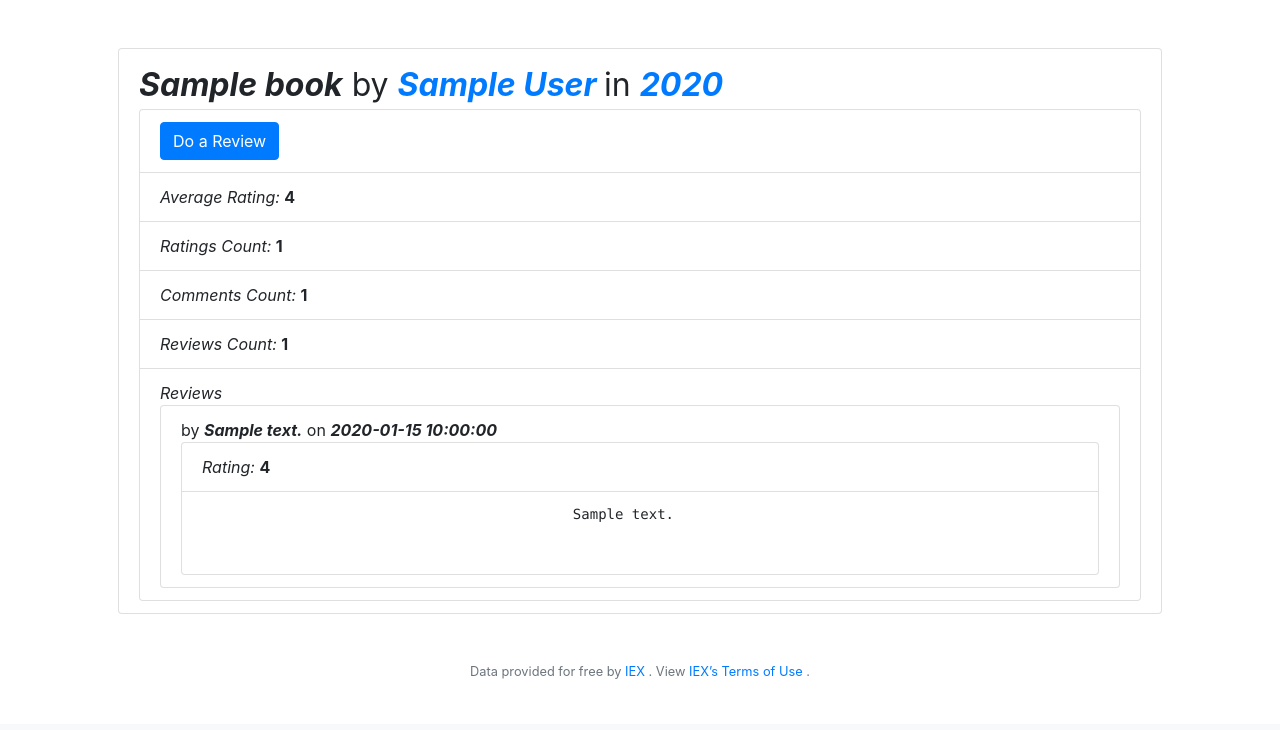
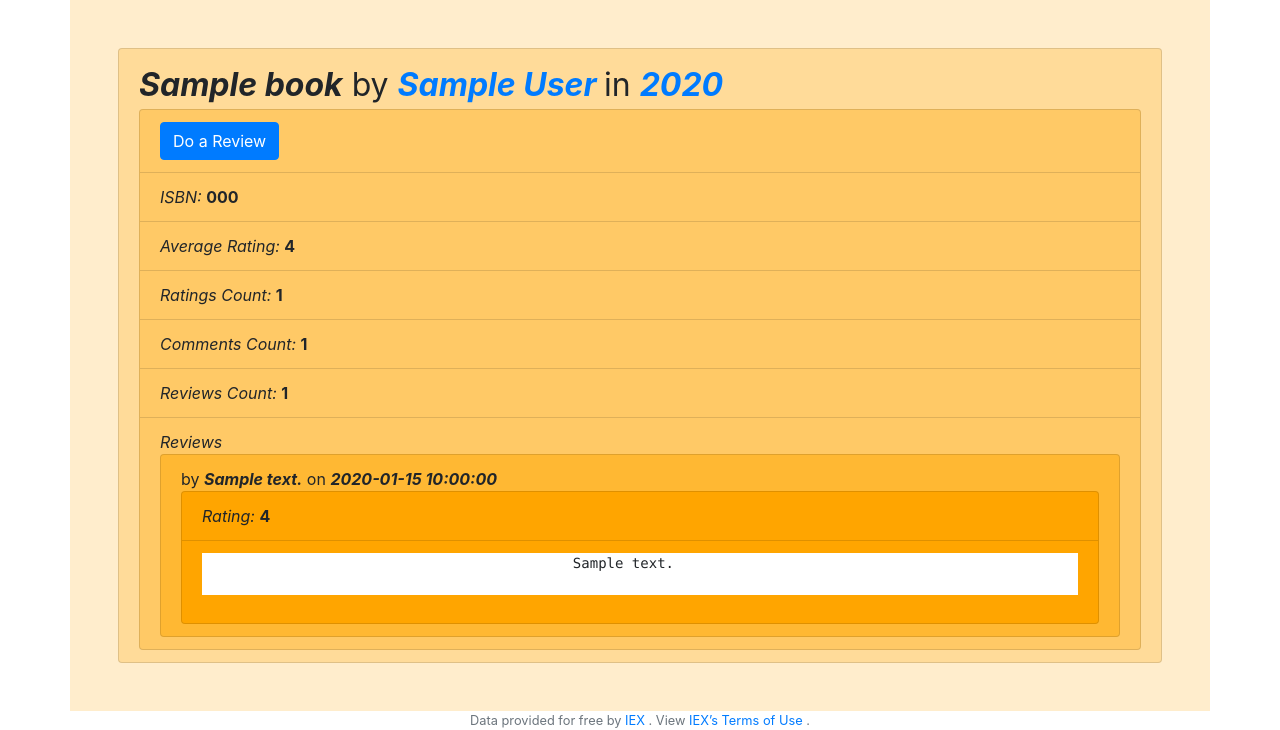
Before and after one commit to navetech/web50, a Flask app: template projects/2019/x/1/templates/book.html in a window 1280 px wide. Shown: the part 76-806 px from the top of the page. Before the commit the page ends 755 px from the top, so only its background shows below. Run offline with Flask 2, Linux system fonts and the light colour scheme; the template is opened without the code that fills it: most values are stand-ins (such as "Sample title", 1, 10 or a date in 2020); some libraries are stand-ins or nearby versions.

Commit message:
Improve styling changing background color of all pages

```diff
--- a/projects/2019/x/1/static/styles/style.css
+++ b/projects/2019/x/1/static/styles/style.css
@@ -12,6 +12,111 @@
 {
     color: orange;
     background-color: black;
+}
+
+.ln-container00
+{
+    background-color: #ffffff; /* 100% */
+}
+
+.ln-container05
+{
+    background-color: #fff6e6; /* 95% */
+}
+
+.ln-container10
+{
+    background-color: #ffedcc; /* 90% */
+}
+
+.ln-container15
+{
+    background-color: #ffe4b3; /* 85% */
+}
+
+.ln-container20
+{
+    background-color: #ffdb99; /* 80% */
+}
+
+.ln-container25
+{
+    background-color: #ffd280; /* 75% */
+}
+
+.ln-container30
+{
+    background-color: #ffc966; /* 70% */
+}
+
+.ln-container35
+{
+    background-color: #ffc14d; /* 65% */
+}
+
+.ln-container40
+{
+    background-color: #ffb833; /* 60% */
+}
+
+.ln-container45
+{
+    background-color: #ffaf1a; /* 55% */
+}
+
+.ln-container50
+{
+    background-color: #ffa500; /* 50% */
+}
+
+.ln-container55
+{
+    background-color: #e69500; /* 45% */
+}
+
+.ln-container60
+{
+    background-color: #cc8500; /* 40% */
+}
+
+.ln-container65
+{
+    background-color: #b37400; /* 35% */
+}
+
+.ln-container70
+{
+    background-color: #996300; /* 30% */
+}
+
+.ln-container75
+{
+    background-color: #805300; /* 25% */
+}
+
+.ln-container80
+{
+    background-color: #664200; /* 20% */
+}
+
+.ln-container85
+{
+    background-color: #4d3200; /* 15% */
+}
+
+.ln-container90
+{
+    background-color: #332100; /* 10% */
+}
+
+.ln-container95
+{
+    background-color: #1a1100; /* 5% */
+}
+
+.ln-container100
+{
+    background-color: #000000; /* 0% */
 }
 
 .ln-titulo1
@@ -76,12 +181,10 @@ main form label
     /*width: auto;*/
 }
 
-/*
 .comment-out
 {
-    width: 100%;
+    background-color: white;
 }
-*/
 
 .rating-in
 {
--- a/projects/2019/x/1/templates/apology.html
+++ b/projects/2019/x/1/templates/apology.html
@@ -5,7 +5,7 @@
 {% endblock %}
 
 {% block main_ul %}
-    <li class="list-group-item">
+    <li class="list-group-item ln-container20">
         <img alt="{{ top }}" class="border" src="http://memegen.link/custom/{{ top | urlencode }}/{{ bottom | urlencode }}.jpg?alt=https://i.imgur.com/CsCgN7Ll.png" title="{{ top }}">
     </li>
 {% endblock %}
--- a/projects/2019/x/1/templates/book.html
+++ b/projects/2019/x/1/templates/book.html
@@ -5,7 +5,7 @@
 {% endblock %}
 
 {% block main_ul %}
-    <li class="list-group-item">
+    <li class="list-group-item ln-container20">
         <div class="ln-titulo1">
             <span class="ln-destaque">{{ book.title }}</span>
             by
@@ -19,42 +19,47 @@
         </div>
 
         <ul class="list-group">
-            <li class="list-group-item">
+            <li class="list-group-item ln-container30">
                 <a class="btn btn-primary" role="button" href="{{ url_for('review', book_isbn=book['isbn'], user_id=session['user_id']) }}">
                     Do a Review
                 </a>
             </li>
 
+            <li class="list-group-item ln-container30">
+                <span class="ln-rotulo">ISBN:</span>
+                <span class="ln-enfase">{{ book.isbn }}</span>
+            </li>
+
             {% if ratings_count > 0 %}
-                <li class="list-group-item">
+                <li class="list-group-item ln-container30">
                     <span class="ln-rotulo">Average Rating:</span>
                     <span class="ln-enfase">{{ average_rating }}</span>
                 </li>
 
-                <li class="list-group-item">
+                <li class="list-group-item ln-container30">
                     <span class="ln-rotulo">Ratings Count:</span>
                     <span class="ln-enfase">{{ ratings_count }}</span>
                 </li>
             {% endif %}
 
             {% if reviews %}
-                <li class="list-group-item">
+                <li class="list-group-item ln-container30">
                     <span class="ln-rotulo">Comments Count:</span>
                     <span class="ln-enfase">{{ comments_count }}</span>
                 </li>
 
-                <li class="list-group-item">
+                <li class="list-group-item ln-container30">
                     <span class="ln-rotulo">Reviews Count:</span>
                     <span class="ln-enfase">{{ reviews_count }}</span>
                 </li>
             {% endif %}
 
-            <li class="list-group-item">
+            <li class="list-group-item ln-container30">
                 <span class="ln-rotulo">Reviews</span>
 
                 <ul class="list-group">
                     {% for review in reviews %}
-                        <li class="list-group-item">
+                        <li class="list-group-item ln-container40">
                             by
                             <span class="ln-destaque">{{ review.reviewer }}</span>
                             on
@@ -62,19 +67,19 @@
 
                             <ul class="list-group">
                                 {% if review.rating %}
-                                    <li class="list-group-item">
+                                    <li class="list-group-item ln-container50">
                                         <span class="ln-rotulo">Rating:</span>
                                         <span class="ln-enfase">{{ review.rating }}</span>
                                     </li>
                                 {% else %}
-                                    <li class="list-group-item">
+                                    <li class="list-group-item ln-container50">
                                         <span class="ln-enfase">No rating</span>
                                     </li>
                                 {% endif %}
 
                                 {% if review.comment %}
-                                    <li class="list-group-item">
-                                        <pre>
+                                    <li class="list-group-item ln-container50">
+                                        <pre class="comment-out">
                                             {{ review.comment }}
                                         </pre>
 <!--
@@ -84,14 +89,14 @@
 -->
                                     </li>
                                 {% else %}
-                                    <li class="list-group-item">
+                                    <li class="list-group-item ln-container50">
                                         <span class="ln-enfase">No comment</span>
                                     </li>
                                 {% endif %}
                             </ul>
                         </li>
                     {% else %}
-                        <li class="list-group-item">
+                        <li class="list-group-item ln-container40">
                             <span class="ln-enfase">No reviews</span>
                         </li>
                     {% endfor %}
--- a/projects/2019/x/1/templates/layout.html
+++ b/projects/2019/x/1/templates/layout.html
@@ -133,7 +133,7 @@
             </header>
         {% endif %}
 
-        <main class="container p-5">
+        <main class="container p-5 ln-container10">
             {% block main %}{% endblock %}
             <ul class="list-group">
                 {% block main_ul %}{% endblock %}
--- a/projects/2019/x/1/templates/login.html
+++ b/projects/2019/x/1/templates/login.html
@@ -5,7 +5,7 @@
 {% endblock %}
 
 {% block main_ul %}
-    <li class="list-group-item">
+    <li class="list-group-item ln-container20">
         <form action="/login" method="post">
             <div class="form-group">
                 <label for="username">
--- a/projects/2019/x/1/templates/register.html
+++ b/projects/2019/x/1/templates/register.html
@@ -5,7 +5,7 @@
 {% endblock %}
 
 {% block main_ul %}
-    <li class="list-group-item">
+    <li class="list-group-item ln-container20">
         <form action="/register" method="post">
             <div class="form-group">
                 <label for="fullname">
--- a/projects/2019/x/1/templates/review.html
+++ b/projects/2019/x/1/templates/review.html
@@ -5,7 +5,7 @@
 {% endblock %}
 
 {% block main_ul %}
-    <li class="list-group-item">
+    <li class="list-group-item ln-container20">
         <div class="ln-titulo1">
         <a class="ln-destaque" href="{{ url_for('book', isbn=book['isbn']) }}">
             {{ book.title }}
@@ -21,12 +21,12 @@
         </div>
 
         <ul class="list-group">
-            <li class="list-group-item">
+            <li class="list-group-item ln-container30">
                 <span class="ln-rotulo">ISBN:</span>
                 <span class="ln-enfase">{{ book.isbn }}</span>
             </li>
 
-            <li class="list-group-item">
+            <li class="list-group-item ln-container30">
                 <form action="{{ url_for('review', book_isbn=book['isbn'], user_id=session['user_id']) }}" method="post">
                     <div class="form-group">
                         <label for="rating">
```
Also changed, not shown: projects/2019/x/1/templates/search.html (+4 -4 lines).
